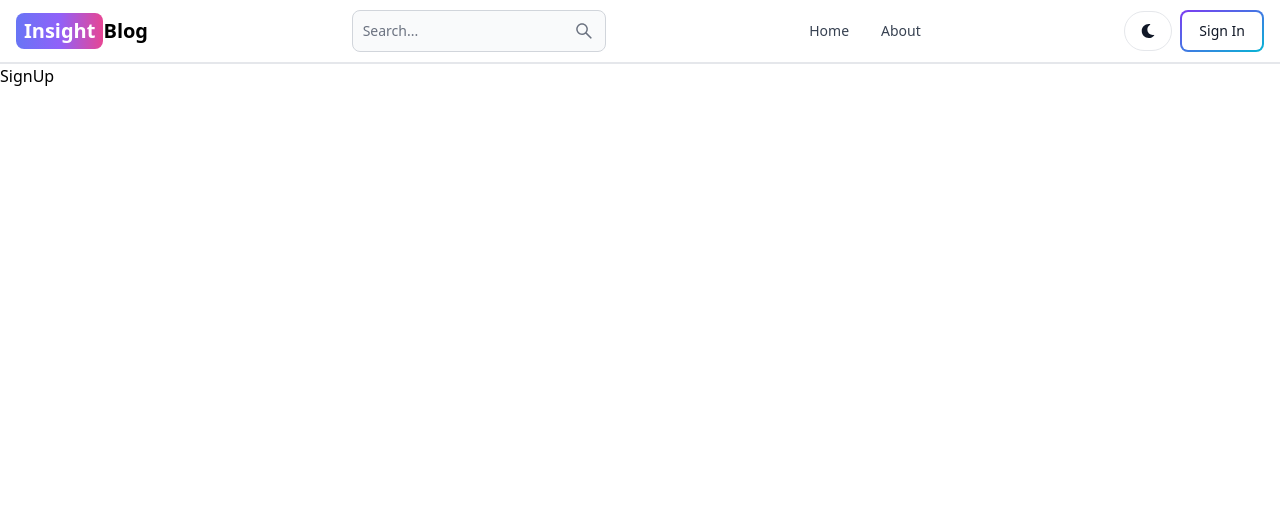
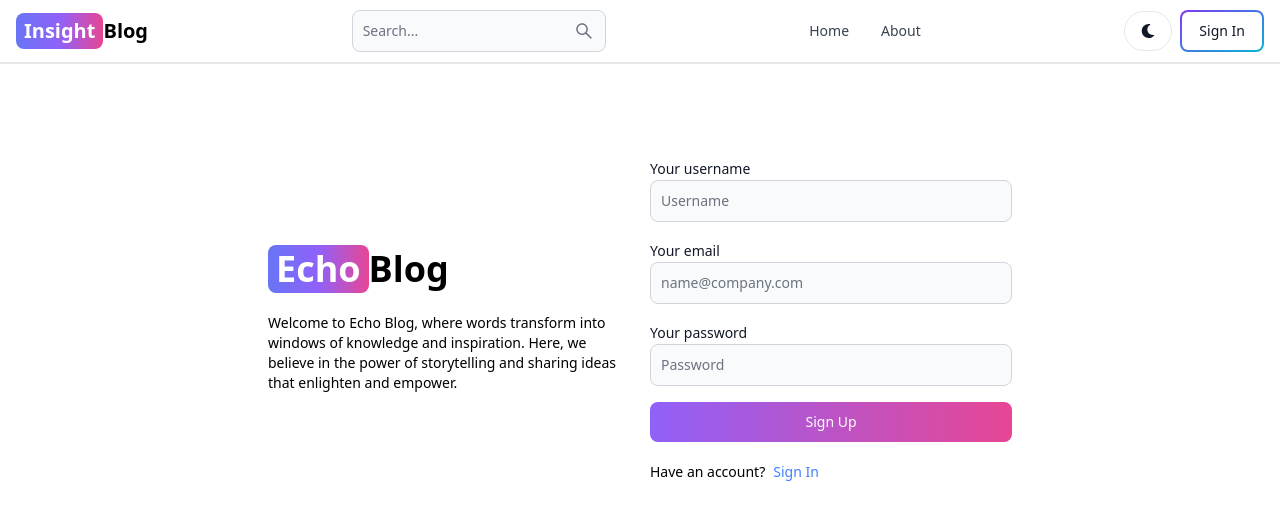
Before and after one commit to amitchahar9837/Blog-Application, a React (Vite) app in the folder client/: page /sign-up in a window 1280 px wide. Shown: the top 520 px of the page. Built offline with nearby package versions, Linux system fonts and the light colour scheme.

Commit message:
Create sign up page UI

```diff
--- a/client/src/pages/SignUp.jsx
+++ b/client/src/pages/SignUp.jsx
@@ -1,9 +1,49 @@
-import React from 'react'
-
+import React from "react";
+import { Link } from "react-router-dom";
+import {Button, Label, TextInput} from 'flowbite-react'
 const SignUp = () => {
   return (
-    <div>SignUp</div>
-  )
-}
+    <div className="min-h-screen mt-20">
+      <div className="flex p-3 max-w-3xl mx-auto flex-col md:flex-row gap-5 md:items-center">
+        {/* Left */}
+        <div className="flex-1">
+          <Link
+            to={"/"}
+            className="text-4xl font-bold dark:text-white flex items-center"
+          >
+            <span className="px-2 py-1 bg-gradient-to-r from from-indigo-500 via-purple-500 to-pink-500 rounded-lg text-white flex items-center">
+              Echo
+            </span>
+            Blog
+          </Link>
+          <p className="text-sm mt-5">Welcome to Echo Blog, where words transform into windows of knowledge and inspiration. Here, we believe in the power of storytelling and sharing ideas that enlighten and empower.</p>
+        </div>
 
-export default SignUp
+        {/* Right */}
+        <div className="flex-1">
+          <form className="flex flex-col gap-4">
+            <div>
+              <Label value="Your username" />
+              <TextInput type="text" placeholder="Username" id="username" />
+            </div>
+            <div>
+              <Label value="Your email" />
+              <TextInput type="email" placeholder="name@company.com" id="username" />
+            </div>
+            <div>
+              <Label value="Your password" />
+              <TextInput type="password" placeholder="Password" id="username" />
+            </div>
+            <Button gradientDuoTone={'purpleToPink'} type="submit">Sign Up</Button>
+          </form>
+          <div className="flex gap-2 mt-5 text-sm">
+            <span>Have an account?</span>
+            <Link to={'/sign-in'} className="text-blue-500">Sign In</Link>
+          </div>
+        </div>
+      </div>
+    </div>
+  );
+};
+
+export default SignUp;
```
